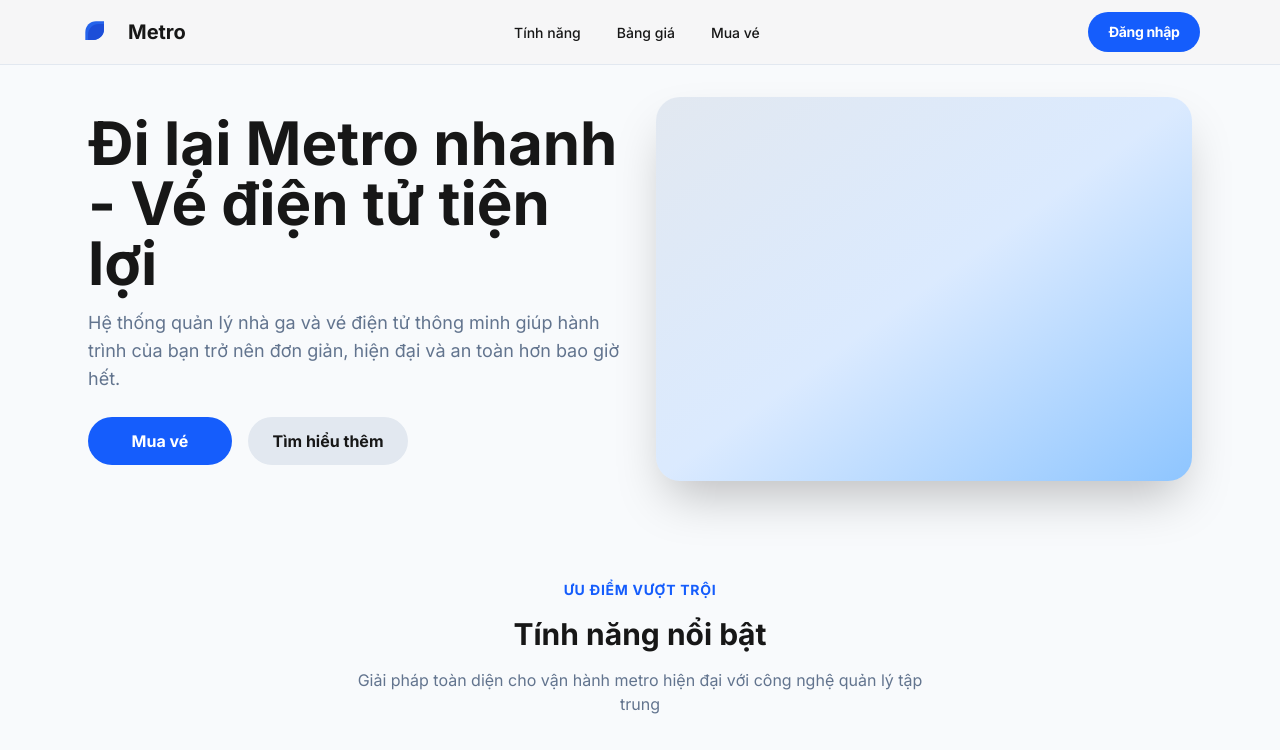
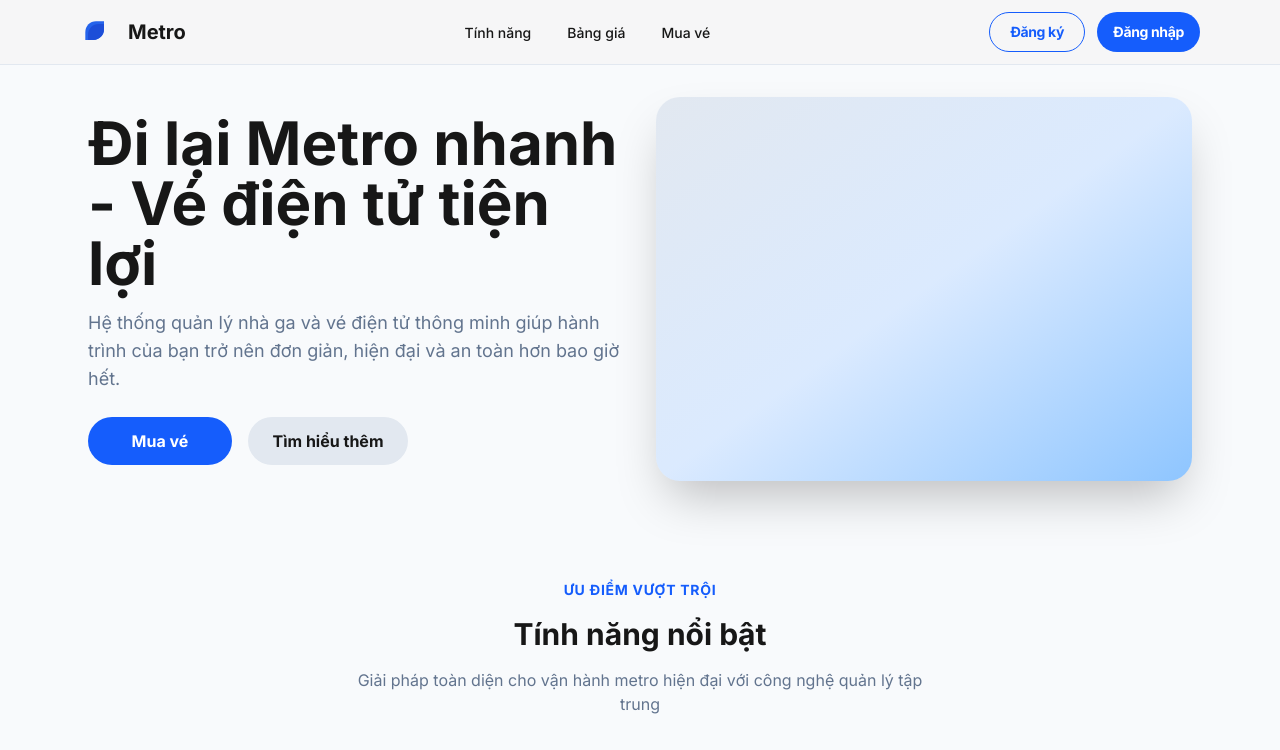
Before and after one commit to Ngocphuoc2206/metro-station-management, a Next.js app: page / in a window 1280 px wide. Shown: the top 750 px of the page. Built offline with nearby package versions, Linux system fonts and the light colour scheme; no server answers.

Commit message:
Add button register

```diff
--- a/src/components/organisms/UserHeader/UserHeader.tsx
+++ b/src/components/organisms/UserHeader/UserHeader.tsx
@@ -69,16 +69,32 @@ export const UserHeader = () => {
           </ul>
         </nav>
 
-        <Link
-          href="/auth/login"
-          className="inline-flex h-10 min-w-24 items-center justify-center overflow-hidden rounded-3xl bg-blue-600 px-4 transition-colors hover:bg-blue-700"
-        >
-          <span className="inline-flex flex-col items-center justify-start overflow-hidden">
-            <span className="h-5 w-20 text-center text-sm font-bold leading-5 tracking-tight text-white">
-              Đăng nhập
-            </span>
-          </span>
-        </Link>
+        <div className="flex items-center gap-3">
+          {!isLoggedIn ? (
+            <>
+              <Link
+                href="/auth/signup"
+                className="inline-flex h-10 min-w-24 items-center justify-center rounded-3xl border border-blue-600 px-4 text-sm font-bold leading-5 tracking-tight text-blue-600 transition-colors hover:bg-blue-50"
+              >
+                Đăng ký
+              </Link>
+
+              <Link
+                href="/auth/login"
+                className="inline-flex h-10 min-w-24 items-center justify-center rounded-3xl bg-blue-600 px-4 text-sm font-bold leading-5 tracking-tight text-white transition-colors hover:bg-blue-700"
+              >
+                Đăng nhập
+              </Link>
+            </>
+          ) : (
+            <Link
+              href={BUY_TICKET_PATH}
+              className="inline-flex h-10 min-w-24 items-center justify-center rounded-3xl bg-blue-600 px-4 text-sm font-bold leading-5 tracking-tight text-white transition-colors hover:bg-blue-700"
+            >
+              Mua vé
+            </Link>
+          )}
+        </div>
       </div>
     </header>
   );
```
